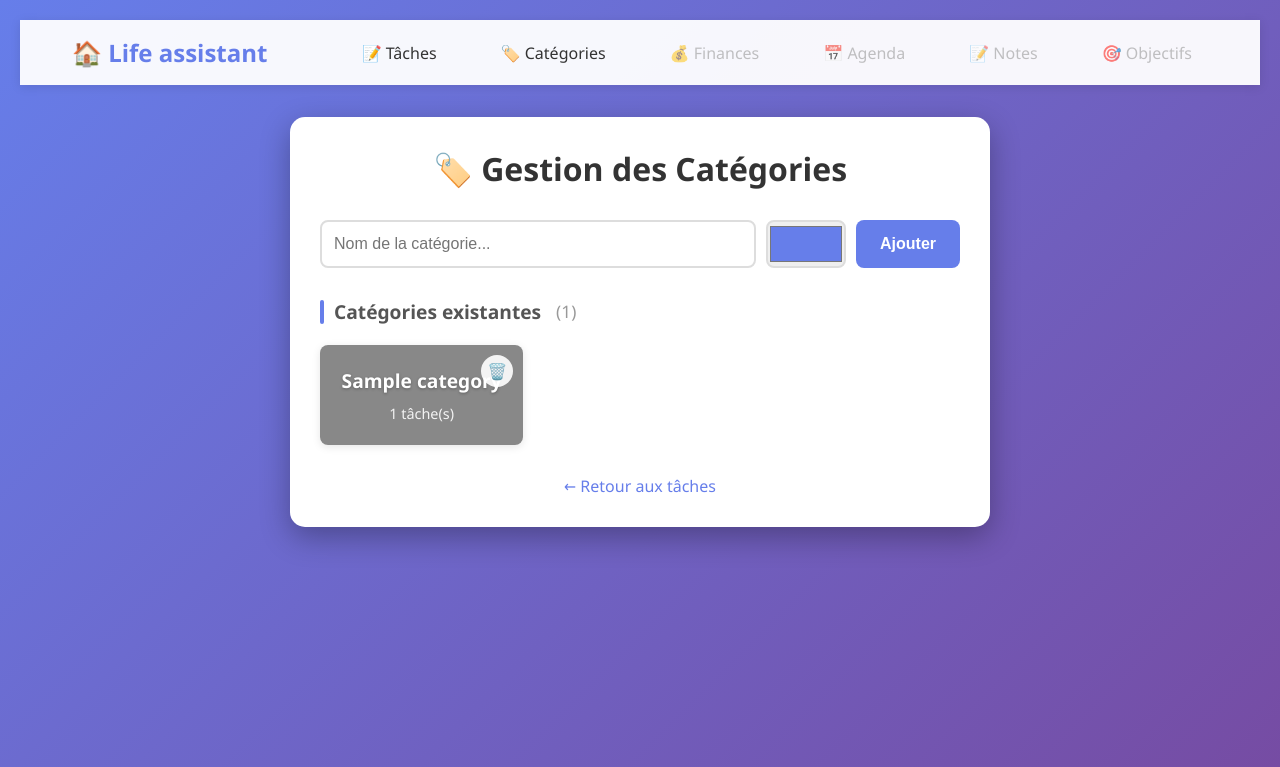
After one commit to ARNAUDVictor/Life_assitant, a Flask app: page /tasks/categories in a window 1280 px wide. The commit adds this page. Shown: the top 767 px of the page. Run offline with Flask 3, Linux system fonts and the light colour scheme; tables that the repository leaves empty hold one stand-in row (values such as "Sample post").

Commit message:
Feature : add catégories to task

```diff
--- a/blueprints/tasks/routes.py
+++ b/blueprints/tasks/routes.py
@@ -1,6 +1,6 @@
 from datetime import datetime
 from flask import Blueprint, render_template, request, redirect, url_for, flash
-from models import Task, db
+from models import Category, Task, db
 
 
 tasks_bp = Blueprint("tasks", __name__, url_prefix="/tasks")
@@ -9,7 +9,8 @@ tasks_bp = Blueprint("tasks", __name__, url_prefix="/tasks")
 @tasks_bp.route('/')
 def home():
     task_list = Task.query.all()
-    return render_template('tasks/index.html', tasks=task_list)
+    categories = Category.query.all()
+    return render_template('tasks/index.html', tasks=task_list, categories=categories)
 
 
 # Add a new task
@@ -17,6 +18,7 @@ def home():
 def add_task():
     task_title = request.form.get('title', "").strip()
     due_date_str = request.form.get('due_date', "")
+    category_id = request.form.get("category_id", "")
 
     if not task_title or len(task_title) > 200:
         flash("Le titre d'une tache ne peut etre vide ou plus long que 200 caractères", "error")
@@ -26,7 +28,10 @@ def add_task():
     if due_date_str:
         due_date = datetime.fromisoformat(due_date_str)
 
-    task = Task(title=task_title, due_date=due_date)
+    if category_id:
+        category_id = int(category_id)
+
+    task = Task(title=task_title, due_date=due_date, category_id=category_id)
     db.session.add(task)
     db.session.commit()
     flash("Tache ajouté avec succès !", "success")
@@ -56,4 +61,41 @@ def delete_task(task_id):
         flash("Tache supprimée avec succès !", "success")
 
     return redirect(url_for("tasks.home"))
-###
+
+
+# Categories home page
+@tasks_bp.route("/categories")
+def categories():
+    categories = Category.query.all()
+
+    return render_template("tasks/categories.html", categories=categories)
+
+
+# Add a category
+@tasks_bp.route("/add_category", methods=['POST'])
+def add_category():
+    name = request.form.get("name", "").strip()
+    color = request.form.get("color", "")
+
+    if not name or len(name) > 20:
+        flash("Le nom ne peut etre vide ou supérieure à 20 caractères.", "error")
+        return(url_for("tasks.categories"))
+
+    category = Category(name=name, color=color)
+    db.session.add(category)
+    db.session.commit()
+    flash("Catégorie ajoutée avec succès !", "success")
+
+    return redirect(url_for("tasks.categories"))
+
+
+# Delete a category
+@tasks_bp.route("/delete_category/<int:category_id>")
+def delete_category(category_id):
+    category = Category.query.get(category_id)
+    if category:
+        db.session.delete(category)
+        db.session.commit()
+        flash("Category supprimée avec succès !", "success")
+
+    return redirect(url_for("tasks.categories"))
--- a/static/css/tasks.css
+++ b/static/css/tasks.css
@@ -48,26 +48,48 @@ h2.completed-header::before {
     background: #4caf50;
 }
 
+/* Formulaire d'ajout */
+.add-task {
+    margin-bottom: 30px;
+}
+
 .add-task form {
     display: flex;
     gap: 10px;
-    margin-bottom: 30px;
 }
 
-.add-task input {
-    flex: 1;
+.task-input {
+    flex: 2;
     padding: 12px;
     border: 2px solid #ddd;
     border-radius: 8px;
     font-size: 16px;
 }
 
-.add-task input:focus {
+.category-select {
+    flex: 1;
+    padding: 12px;
+    border: 2px solid #ddd;
+    border-radius: 8px;
+    font-size: 16px;
+    cursor: pointer;
+    background: white;
+}
+
+.date-input {
+    flex: 1.5;
+    padding: 12px;
+    border: 2px solid #ddd;
+    border-radius: 8px;
+    font-size: 16px;
+}
+
+.task-input:focus, .category-select:focus, .date-input:focus {
     outline: none;
     border-color: #667eea;
 }
 
-.add-task button {
+.btn-add {
     padding: 12px 24px;
     background: #667eea;
     color: white;
@@ -76,13 +98,22 @@ h2.completed-header::before {
     cursor: pointer;
     font-size: 16px;
     font-weight: bold;
+    white-space: nowrap;
     transition: background 0.3s;
 }
 
-.add-task button:hover {
+.btn-add:hover {
     background: #5568d3;
 }
 
+/* Responsive */
+@media (max-width: 768px) {
+    .add-task form {
+        flex-direction: column;
+    }
+}
+
+/* Sections de tâches */
 .tasks-section {
     margin-bottom: 20px;
 }
@@ -184,42 +267,112 @@ h2.completed-header::before {
     margin-left: 5px;
 }
 
-.task-info {
+/* Gestion des catégories */
+.add-category {
+    margin-bottom: 30px;
+}
+
+.category-form-row {
+    display: flex;
+    gap: 10px;
+    align-items: stretch;
+}
+
+.category-input {
+    flex: 2;
+    padding: 12px;
+    border: 2px solid #ddd;
+    border-radius: 8px;
+    font-size: 16px;
+}
+
+.color-picker {
+    width: 80px;
+    height: 48px;
+    border: 2px solid #ddd;
+    border-radius: 8px;
+    cursor: pointer;
+}
+
+.category-input:focus {
+    outline: none;
+    border-color: #667eea;
+}
+
+.categories-grid {
+    display: grid;
+    grid-template-columns: repeat(auto-fill, minmax(200px, 1fr));
+    gap: 15px;
+    margin-top: 20px;
+}
+
+.category-card {
+    position: relative;
+    border-radius: 8px;
+    overflow: hidden;
+    box-shadow: 0 2px 8px rgba(0,0,0,0.1);
+    transition: transform 0.2s;
+}
+
+.category-card:hover {
+    transform: translateY(-5px);
+}
+
+.category-preview {
+    padding: 20px;
+    color: white;
+    text-align: center;
     display: flex;
     flex-direction: column;
-    gap: 5px;
+    gap: 10px;
+    min-height: 100px;
+    justify-content: center;
 }
 
-.task-title {
-    font-weight: 500;
+.category-name {
+    font-size: 1.2em;
+    font-weight: bold;
+    text-shadow: 0 1px 3px rgba(0,0,0,0.3);
 }
 
-.task-date {
-    color: #666;
-    font-size: 0.85em;
+.category-task-count {
+    font-size: 0.9em;
+    opacity: 0.9;
 }
 
-.task-meta {
+.btn-delete-cat {
+    position: absolute;
+    top: 10px;
+    right: 10px;
+    background: rgba(255,255,255,0.9);
+    width: 32px;
+    height: 32px;
     display: flex;
-    flex-direction: column;
-    gap: 3px;
+    align-items: center;
+    justify-content: center;
+    border-radius: 50%;
+    text-decoration: none;
+    font-size: 16px;
+    transition: all 0.2s;
 }
 
-.task-due {
-    color: #666;
-    font-size: 0.85em;
+.btn-delete-cat:hover {
+    background: #ff4444;
+    transform: scale(1.1);
 }
 
-.task-due.overdue {
-    color: #dc3545;
-    font-weight: 600;
+.back-link {
+    margin-top: 30px;
+    text-align: center;
 }
 
-.overdue-badge {
-    background: #dc3545;
-    color: white;
-    padding: 2px 6px;
-    border-radius: 4px;
-    font-size: 0.75em;
-    margin-left: 5px;
+.back-link a {
+    color: #667eea;
+    text-decoration: none;
+    font-weight: 500;
+    transition: color 0.3s;
 }
+
+.back-link a:hover {
+    color: #764ba2;
+}
--- a/templates/components/navbar.html
+++ b/templates/components/navbar.html
@@ -4,6 +4,7 @@
 
         <ul class="navbar-menu">
             <li><a href="{{ url_for('tasks.home') }}" class="navbar-link">📝 Tâches</a></li>
+            <li><a href="{{ url_for('tasks.categories') }}" class="navbar-link">🏷️ Catégories</a></li>
             <li><a href="#" class="navbar-link disabled">💰 Finances</a></li>
             <li><a href="#" class="navbar-link disabled">📅 Agenda</a></li>
             <li><a href="#" class="navbar-link disabled">📝 Notes</a></li>
--- a/templates/components/task_card.html
+++ b/templates/components/task_card.html
@@ -9,6 +9,9 @@
                     📅 Échéance : {{ task.due_date.strftime('%d/%m/%Y à %H:%M') }}
                         {% if task.is_overdue() %}<span class="overdue-badge">En retard !</span>{% endif %}
                 </small>
+            {% endif %}
+            {% if task.category %}
+                <span class="task-category" style="background-color: {{ task.category.color }}">{{ task.category.name }}</span>
             {% endif %}
         </div>
     </div>
--- /dev/null
+++ b/templates/tasks/categories.html
@@ -0,0 +1,52 @@
+{% extends "base.html" %}
+
+{% block title %}Gestion des Catégories{% endblock %}
+
+{% block extra_css %}
+    <link rel="stylesheet" href="{{ url_for('static', filename='css/tasks.css') }}">
+{% endblock %}
+
+{% block content %}
+    <div class="container">
+        <h1>🏷️ Gestion des Catégories</h1>
+
+        <!-- Formulaire d'ajout -->
+        <div class="add-category">
+            <form method="POST" action="{{ url_for('tasks.add_category') }}">
+                <div class="category-form-row">
+                    <input type="text" name="name" placeholder="Nom de la catégorie..." required maxlength="20" class="category-input">
+                    <input type="color" name="color" value="#667eea" class="color-picker">
+                    <button type="submit" class="btn-add">Ajouter</button>
+                </div>
+            </form>
+        </div>
+
+        <!-- Liste des catégories -->
+        <div class="categories-list">
+            <h2>Catégories existantes <span class="task-count">({{ categories|length }})</span></h2>
+            {% if categories %}
+                <div class="categories-grid">
+                    {% for cat in categories %}
+                    <div class="category-card">
+                        <div class="category-preview" style="background-color: {{ cat.color }}">
+                            <span class="category-name">{{ cat.name }}</span>
+                            <span class="category-task-count">{{ cat.tasks|length }} tâche(s)</span>
+                        </div>
+                        <a href="{{ url_for('tasks.delete_category', category_id=cat.id) }}"
+                           class="btn-delete-cat"
+                           onclick="return confirm('Supprimer {{ cat.name }} ?')">
+                            🗑️
+                        </a>
+                    </div>
+                    {% endfor %}
+                </div>
+            {% else %}
+                <p class="empty">Aucune catégorie. Ajoutez-en une !</p>
+            {% endif %}
+        </div>
+
+        <div class="back-link">
+            <a href="{{ url_for('tasks.home') }}">← Retour aux tâches</a>
+        </div>
+    </div>
+{% endblock %}
```
Also changed, not shown: other parts of static/css/tasks.css (+53 -1 lines), models.py (+13 -0 lines), templates/tasks/index.html (+11 -3 lines).
